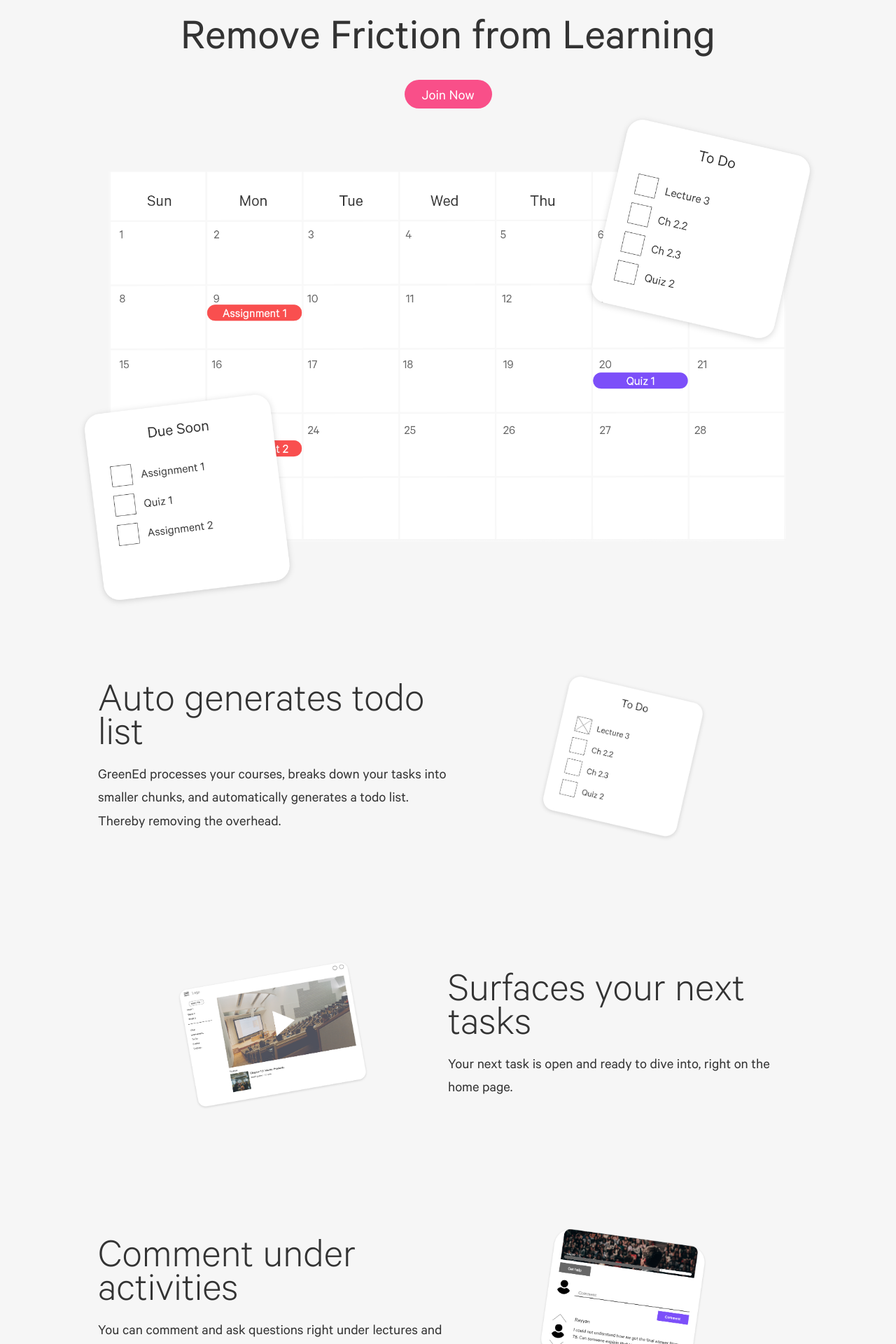
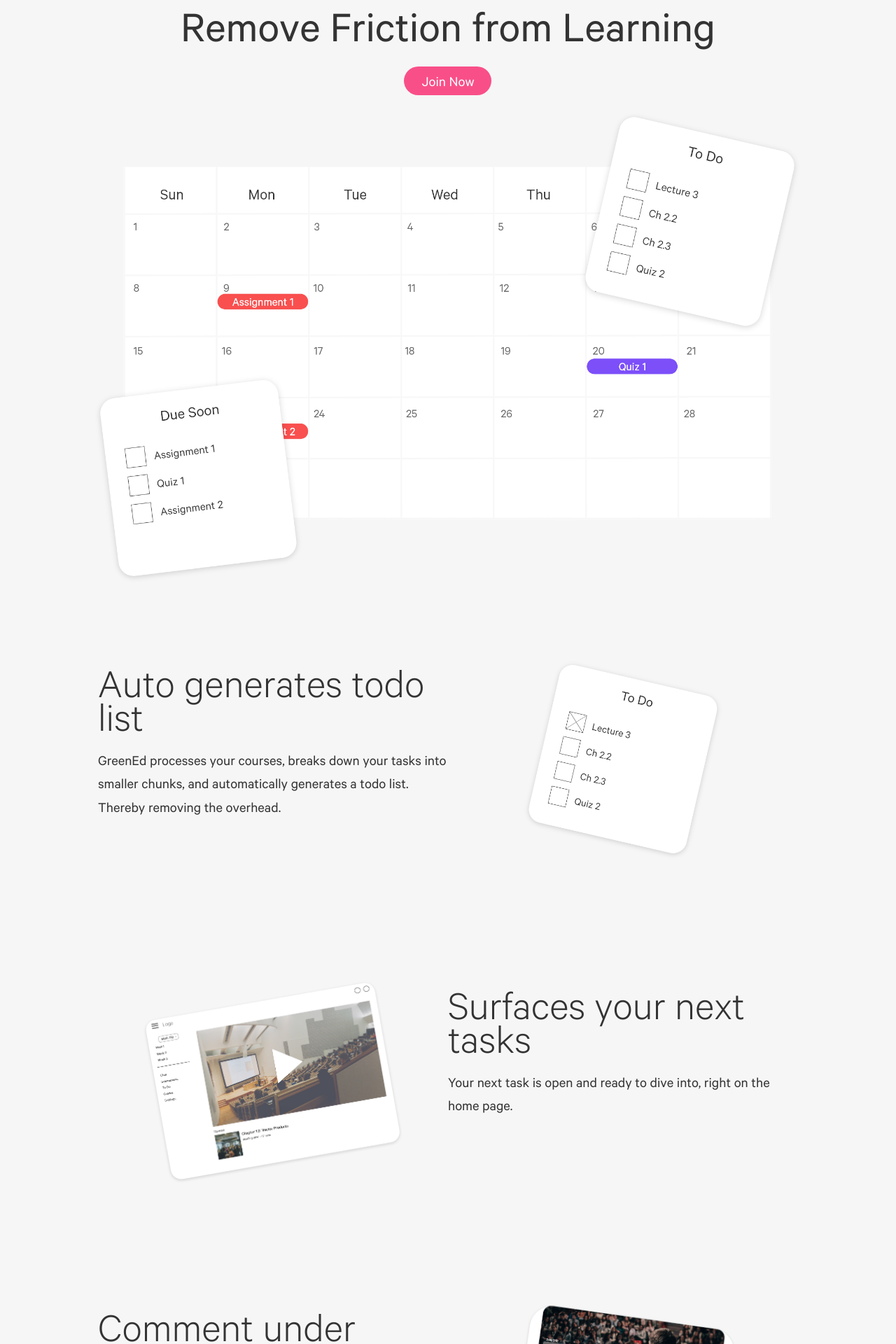
Before and after one commit to GreenEducation/Classroom, a Next.js app: page / in a window 1280 px wide. Shown: the part 80-2000 px from the top of the page at 70% size. Built offline with nearby package versions, Linux system fonts and the light colour scheme.

Commit message:
cleaning up landing page

```diff
--- a/pages/index.js
+++ b/pages/index.js
@@ -1,4 +1,4 @@
-import { useUser } from '@auth0/nextjs-auth0'
+import Head from 'next/head'
 import Image from 'next/image'
 import Link from 'next/link'
 import styles from './index.module.scss'
@@ -20,6 +20,10 @@ export default function Index() {
 
   return (
     <div className={styles.container}>
+      <Head>
+        <title>Green Education</title>
+      </Head>
+
       <Header />
       <div className={styles.body}>
 
@@ -34,13 +38,13 @@ export default function Index() {
             <h2>Auto generates todo list</h2>
             <p>GreenEd processes your courses, breaks down your tasks into smaller chunks, and automatically generates a todo list. Thereby removing the overhead.</p>
           </span>
-          <span style={{ position:  `relative` }}>
+          <span className={styles.row__img}>
             <Image src="/images/todo.png" layout="fill" alt="algorithms on a paper" objectFit="contain"/>
           </span>
         </div>
 
         <div className={styles.row}>
-          <span style={{ position:  `relative` }}>
+          <span className={styles.row__img}>
             <Image src="/images/home-screenshot.png" layout="fill" alt="algorithms on a paper" objectFit="contain"/>
           </span>
           <span>
@@ -54,13 +58,13 @@ export default function Index() {
             <h2>Comment under activities</h2>
             <p>You can comment and ask questions right under lectures and assignments.</p>
           </span>
-          <span style={{ position:  `relative` }}>
+          <span className={styles.row__img}>
             <Image src="/images/comments-screenshot.png" layout="fill" alt="algorithms on a paper" objectFit="contain"/>
           </span>
         </div>
 
         <div className={styles.row}>
-          <span style={{ position:  `relative` }}>
+          <span className={styles.row__img}>
             <Image src="/images/notifications-screenshot.png" layout="fill" alt="algorithms on a paper" objectFit="contain"/>
           </span>
           <span>
--- a/pages/index.module.scss
+++ b/pages/index.module.scss
@@ -55,9 +55,14 @@
   margin-top: 60px;
   min-width: 60vw;
   width: 1280px;
-  max-width: 100vw;
+  max-width: 98vw;
   flex-direction: column;
   align-items: center;
+
+    h1 {
+      padding: 1rem 0;
+      line-height: 0.8;
+    }
 
     h2 {
       line-height: 0.8;
@@ -66,7 +71,9 @@
 
 .hero {
   width: 1080px;
+  max-width: 80vw;
   height: 720px;
+  max-height: 100vw;
   position: relative;
 }
 
@@ -78,10 +85,29 @@
   flex-wrap: wrap;
   margin: 5rem 0;
 
-    span {
-      display: block;
-      width: 500px;
-      max-width: 100vw;
-      min-width: 25vw;
+  span {
+    display: block;
+    width: 500px;
+    max-width: 100vw;
+    min-width: 25vw;
+  }
+
+  &__img {
+    position: relative;
+    min-height: 300px;
+  }
+}
+
+@media only screen and (max-width: $md) {
+  .body {
+    h1, h2 {
+      text-align: center;
     }
+  }
+
+  .row {
+    p {
+      padding: 0 1rem;
+    }
+  }
 }
```
